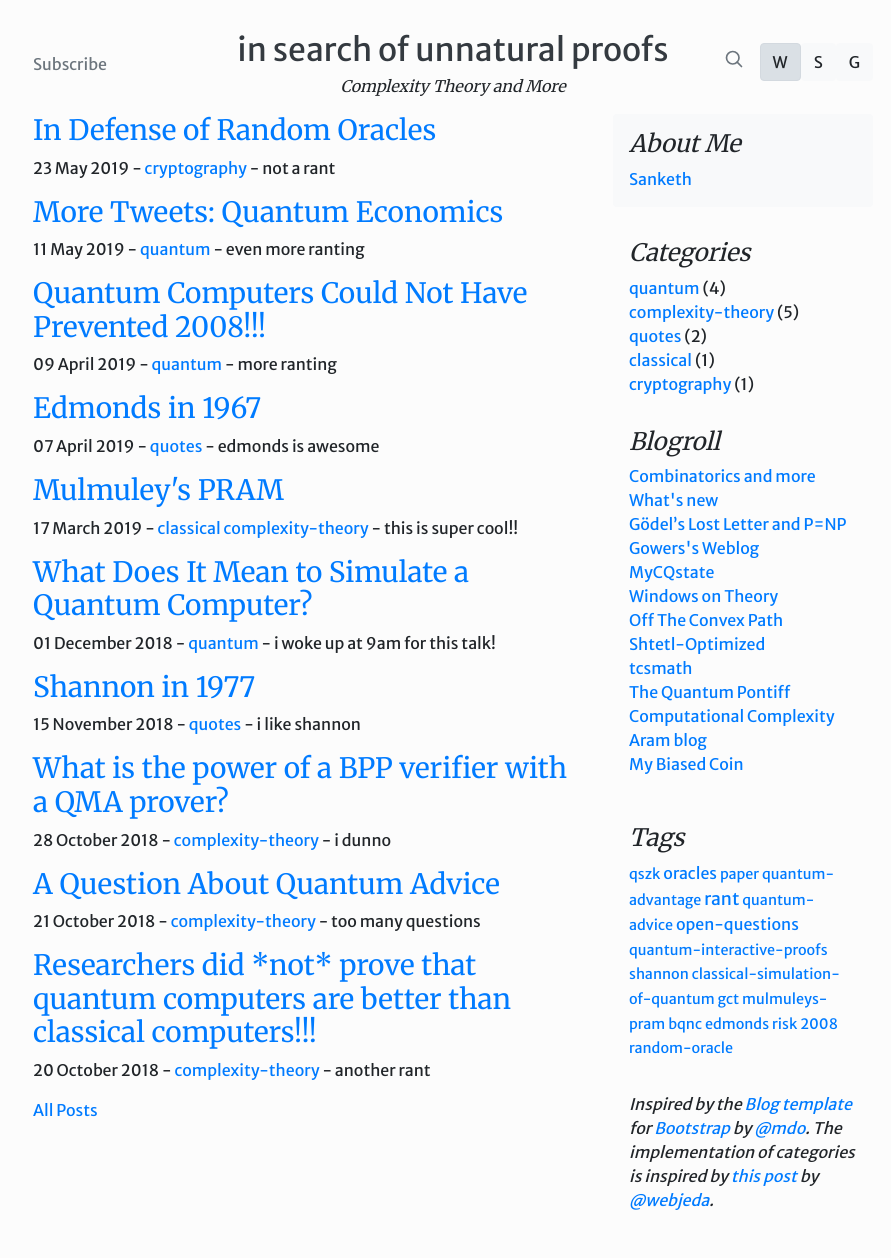
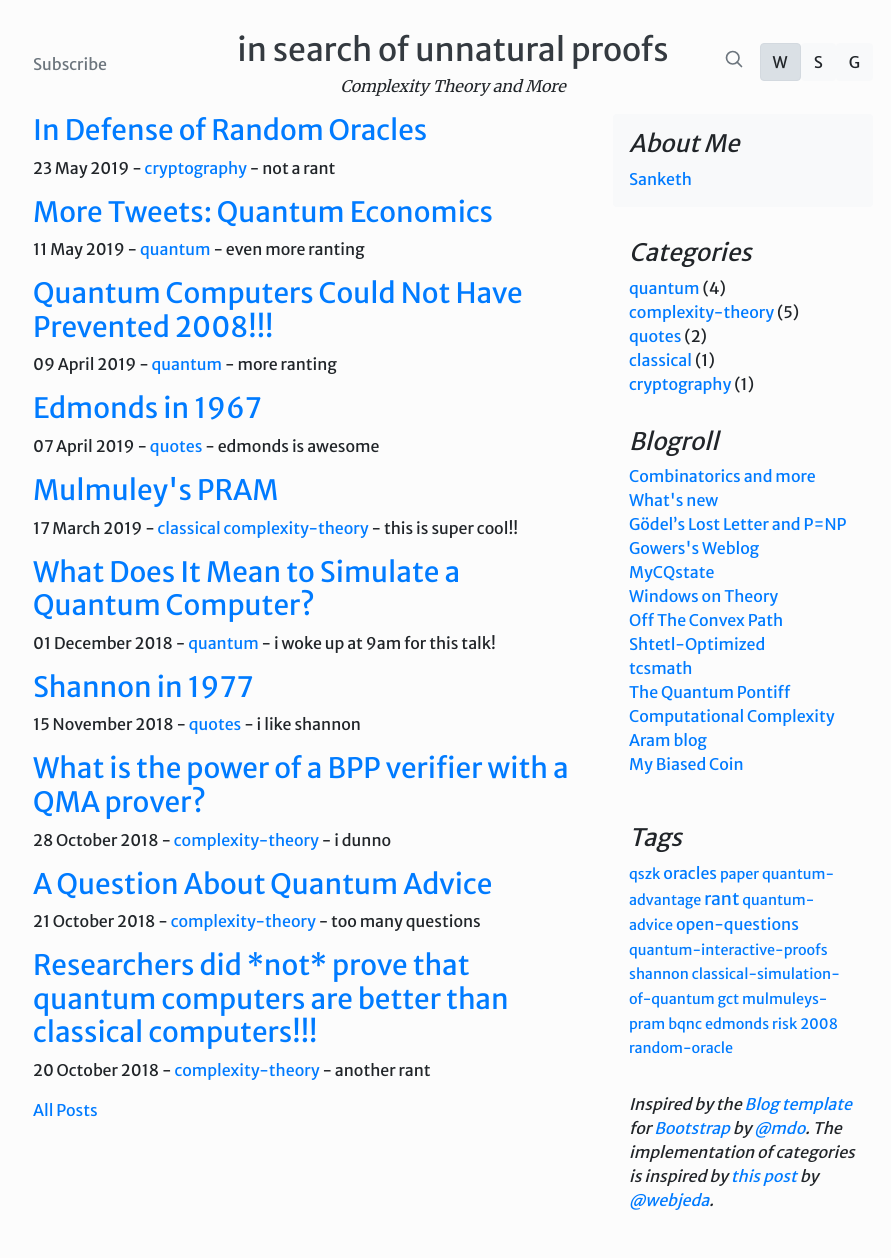
Before and after one commit to unnatural-proofs/unnatural-proofs.github.io, a Jekyll site: the page built from index.html, in a window 1280 px wide. Shown: the whole page, without its empty margins (187-1078 px from the left). Built offline with Jekyll 4.4.1, drawn with Linux system fonts in a browser that asks for light colours; nearby versions of some CDN libraries.

Commit message:
post titles are now back to sans

```diff
--- a/_sass/main.scss
+++ b/_sass/main.scss
@@ -16,7 +16,6 @@ body {
 .blog-subtitle {
     font-style: italic;
     font-family: 'Merriweather', serif;
-    // font-family: Georgia, 'Times New Roman', Times, serif;
 }
 
 .post-content {
@@ -59,7 +58,7 @@ blockquote p {
 }
 
 h1, h2, h3, h4, h5, h6 {
-    font-family: 'Merriweather', serif;
+    font-family: 'Merriweather sans', sans-serif;
     // font-family: Georgia, 'Times New Roman', Times, serif;
 }
 
```
